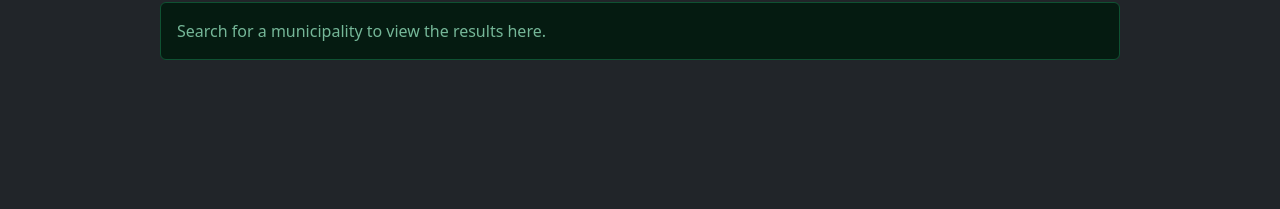
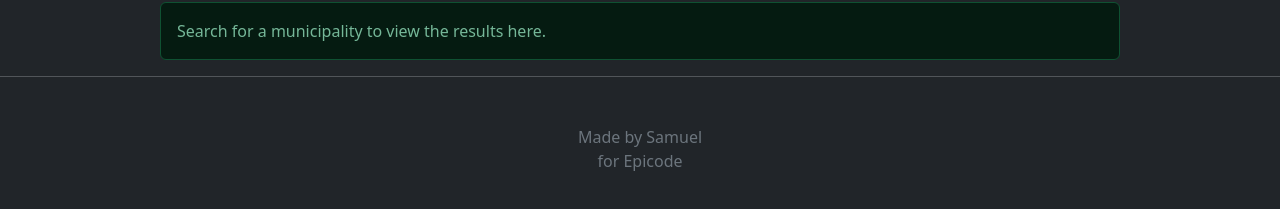
Before and after one commit to Samuel-Valentini/U3-W2-D5-p, a React (Vite) app: page / in a window 1280 px wide. Shown: the part 215-424 px from the top of the page. Built offline with nearby package versions, Linux system fonts and the light colour scheme; no server answers.

Commit message:
footer added

```diff
--- a/src/App.jsx
+++ b/src/App.jsx
@@ -7,6 +7,7 @@ import SearchResult from "./components/SearchResult";
 import getData from "./components/getData";
 import HomePlaceholder from "./components/HomePlaceholder";
 import NotFound from "./components/NotFound";
+import MFootbar from "./components/MFootbar";
 
 function App() {
     const [countryCode, setCountryCode] = useState("IT");
@@ -103,6 +104,8 @@ function App() {
                     />
                     <Route path="*" element={<NotFound />} />
                 </Routes>
+
+                <MFootbar />
             </BrowserRouter>
         </>
     );
--- /dev/null
+++ b/src/components/MFootbar.jsx
@@ -0,0 +1,11 @@
+const MFootbar = () => {
+    return (
+        <>
+            <hr />
+            <p className="text-center my-5 text-secondary">
+                Made by Samuel <br /> for Epicode
+            </p>
+        </>
+    );
+};
+export default MFootbar;
```
